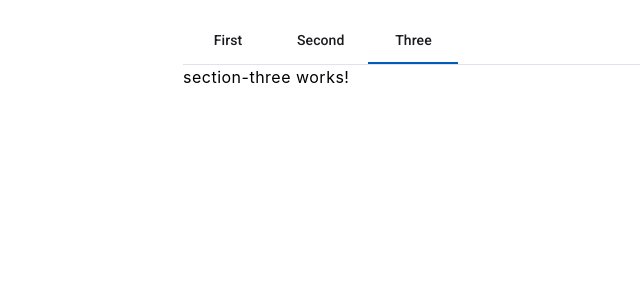
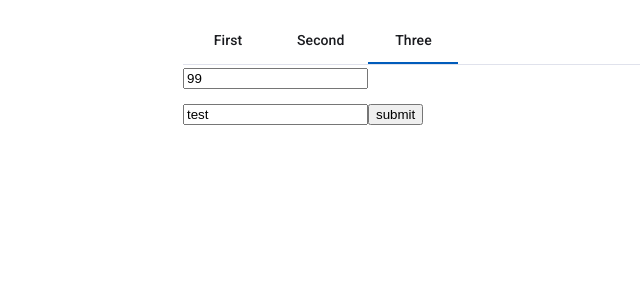
Before and after one commit to Agile-Digital-Corporate-Learning/angular-m2, an Angular app: page / in a window 1280 px wide. Both pictures are taken after a click on the tab "Three". Shown: the top 300 px of the page, without its empty margins (107-747 px from the left). Built offline with nearby package versions, Linux system fonts and the light colour scheme; no server answers.

Commit message:
feat : add form in compoent three

```diff
--- /dev/null
+++ b/src/app/section-three/custom-input/custom-input.component.html
@@ -0,0 +1,3 @@
+<p>
+  <input type="text" [value]="value" (input)="onInputChange($event)">
+</p>
--- /dev/null
+++ b/src/app/section-three/custom-input/custom-input.component.ts
@@ -0,0 +1,42 @@
+import {Component, forwardRef} from '@angular/core';
+import {ControlValueAccessor, NG_VALUE_ACCESSOR} from "@angular/forms";
+
+@Component({
+  selector: 'app-custom-input',
+  standalone: true,
+  imports: [],
+  templateUrl: './custom-input.component.html',
+  styleUrl: './custom-input.component.css',
+  providers: [
+    {
+      provide: NG_VALUE_ACCESSOR,
+      useExisting: forwardRef(() => CustomInputComponent),
+      multi: true
+    }
+  ]
+})
+export class CustomInputComponent implements ControlValueAccessor{
+    value: number = 1;
+    private onChange: (value: string) => void = () => {};
+
+    writeValue(value: any): void {
+      console.log('writeValue', value);
+      this.value = value || '';
+    }
+
+    registerOnChange(fn: (value: string) => void): void {
+      this.onChange = fn;
+    }
+
+    onInputChange(event: Event): void {
+      const value = (event.target as HTMLInputElement).value;
+      this.value = parseInt(value);
+      this.onChange(value);
+    }
+
+    registerOnTouched(fn: any): void {}
+
+    setDisabledState?(isDisabled: boolean): void {
+
+    }
+}
--- a/src/app/section-three/section-three.component.html
+++ b/src/app/section-three/section-three.component.html
@@ -1 +1,5 @@
-<p>section-three works!</p>
+<form [formGroup]="form" #formRef="ngForm" (ngSubmit)="handleSubmit()">
+  <app-custom-input formControlName="count" />
+  <input type="text" formControlName="username"/>
+  <input type="submit" value="submit" />
+</form>
--- a/src/app/section-three/section-three.component.ts
+++ b/src/app/section-three/section-three.component.ts
@@ -1,12 +1,33 @@
 import { Component } from '@angular/core';
+import {CustomInputComponent} from "./custom-input/custom-input.component";
+import {FormBuilder, FormGroup, FormsModule, NgForm, ReactiveFormsModule} from "@angular/forms";
 
 @Component({
   selector: 'app-section-three',
   standalone: true,
-  imports: [],
+  imports: [
+    CustomInputComponent,
+    ReactiveFormsModule,
+    FormsModule
+  ],
   templateUrl: './section-three.component.html',
   styleUrl: './section-three.component.css'
 })
 export class SectionThreeComponent {
+  form: FormGroup;
 
+  constructor(private fb: FormBuilder) {
+    this.form = this.fb.group({
+      count: 99,
+      username: "test"
+    });
+  }
+
+  onInputChange($event: Event) {
+
+  }
+
+  handleSubmit() {
+    console.log(this.form.value);
+  }
 }
```
Also changed, not shown: src/app/section-three/custom-input/custom-input.component.css (added), 1 other file (tests, documents, lock files or other folders).
